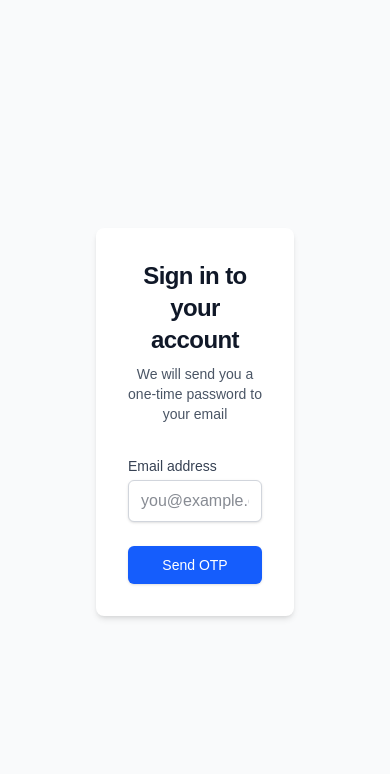
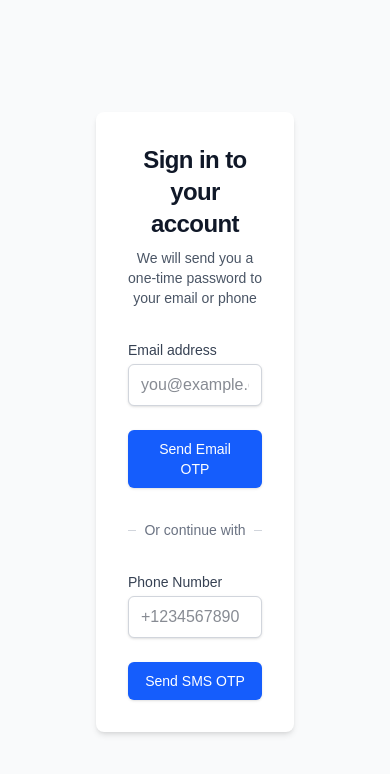
Before and after one commit to MVP-starshape-erp/Test1, a Next.js app: page /login in a window 390 px wide. Shown: the top 774 px of the page. Built offline with nearby package versions, Linux system fonts and the light colour scheme.

Commit message:
Add side-by-side Phone and Email OTP authentication

```diff
--- a/src/app/login/actions.ts
+++ b/src/app/login/actions.ts
@@ -5,21 +5,30 @@ import { redirect } from 'next/navigation'
 import { createClient } from '@/utils/supabase/server'
 
 export async function sendOTP(formData: FormData) {
-  const email = formData.get('email') as string
+  const email = formData.get('email') as string | null
+  const phone = formData.get('phone') as string | null
 
-  if (!email || !email.includes('@')) {
-    throw new Error('Invalid email address')
+  if (!email && !phone) {
+    throw new Error('Email or phone number is required')
   }
 
   const supabase = await createClient()
 
-  // Ensure this sends an OTP and does NOT use password authentication
-  const { error } = await supabase.auth.signInWithOtp({
-    email,
-    options: {
-      shouldCreateUser: true, // Creates user if they don't exist
-    },
-  })
+  let error;
+  if (email) {
+    if (!email.includes('@')) throw new Error('Invalid email address')
+    const res = await supabase.auth.signInWithOtp({
+      email,
+      options: { shouldCreateUser: true },
+    })
+    error = res.error
+  } else if (phone) {
+    const res = await supabase.auth.signInWithOtp({
+      phone,
+      options: { shouldCreateUser: true },
+    })
+    error = res.error
+  }
 
   if (error) {
     if (error.status === 429) {
@@ -28,25 +37,30 @@ export async function sendOTP(formData: FormData) {
     throw new Error(error.message)
   }
 
-  // Redirect to verification page with email as parameter to show the user
-  redirect(`/verify?email=${encodeURIComponent(email)}`)
+  // Redirect to verification page
+  const query = email ? `email=${encodeURIComponent(email)}` : `phone=${encodeURIComponent(phone!)}`
+  redirect(`/verify?${query}`)
 }
 
 export async function verifyOTP(formData: FormData) {
-  const email = formData.get('email') as string
+  const email = formData.get('email') as string | null
+  const phone = formData.get('phone') as string | null
   const token = formData.get('token') as string
 
-  if (!email || !token || token.length !== 6) {
-    throw new Error('Invalid email or OTP format')
+  if (!token || token.length !== 6) {
+    throw new Error('Invalid OTP format')
+  }
+  if (!email && !phone) {
+    throw new Error('Email or phone is required')
   }
 
   const supabase = await createClient()
 
-  const { error } = await supabase.auth.verifyOtp({
-    email,
-    token,
-    type: 'email', // Validates email OTP
-  })
+  const { error } = await supabase.auth.verifyOtp(
+    email
+      ? { email, token, type: 'email' }
+      : { phone: phone!, token, type: 'sms' }
+  )
 
   if (error) {
     throw new Error(error.message)
--- a/src/app/login/page.tsx
+++ b/src/app/login/page.tsx
@@ -7,7 +7,7 @@ export default function LoginPage() {
         <div className="text-center">
           <h1 className="text-2xl font-bold tracking-tight text-gray-900">Sign in to your account</h1>
           <p className="mt-2 text-sm text-gray-600">
-            We will send you a one-time password to your email
+            We will send you a one-time password to your email or phone
           </p>
         </div>
 
@@ -34,7 +34,44 @@ export default function LoginPage() {
               type="submit"
               className="flex justify-center w-full px-4 py-2 text-sm font-medium text-white bg-blue-600 border border-transparent rounded-md shadow-sm hover:bg-blue-700 focus:outline-none focus:ring-2 focus:ring-offset-2 focus:ring-blue-500"
             >
-              Send OTP
+              Send Email OTP
+            </button>
+          </div>
+        </form>
+
+        <div className="relative">
+          <div className="absolute inset-0 flex items-center">
+            <div className="w-full border-t border-gray-300" />
+          </div>
+          <div className="relative flex justify-center text-sm">
+            <span className="px-2 text-gray-500 bg-white">Or continue with</span>
+          </div>
+        </div>
+
+        <form action={sendOTP} className="space-y-6">
+          <div>
+            <label htmlFor="phone" className="block text-sm font-medium text-gray-700">
+              Phone Number
+            </label>
+            <div className="mt-1">
+              <input
+                id="phone"
+                name="phone"
+                type="tel"
+                autoComplete="tel"
+                required
+                placeholder="+1234567890"
+                className="block w-full px-3 py-2 border border-gray-300 rounded-md shadow-sm appearance-none focus:outline-none focus:ring-blue-500 focus:border-blue-500 sm:text-sm text-gray-900 bg-white"
+              />
+            </div>
+          </div>
+
+          <div>
+            <button
+              type="submit"
+              className="flex justify-center w-full px-4 py-2 text-sm font-medium text-white bg-blue-600 border border-transparent rounded-md shadow-sm hover:bg-blue-700 focus:outline-none focus:ring-2 focus:ring-offset-2 focus:ring-blue-500"
+            >
+              Send SMS OTP
             </button>
           </div>
         </form>
--- a/src/app/verify/page.tsx
+++ b/src/app/verify/page.tsx
@@ -6,11 +6,13 @@ import { Suspense } from 'react'
 
 function VerifyForm() {
   const searchParams = useSearchParams()
-  const email = searchParams.get('email') ?? ''
+  const email = searchParams.get('email')
+  const phone = searchParams.get('phone')
 
   return (
     <form action={verifyOTP} className="space-y-6">
-      <input type="hidden" name="email" value={email} />
+      {email && <input type="hidden" name="email" value={email} />}
+      {phone && <input type="hidden" name="phone" value={phone} />}
 
       <div>
         <label htmlFor="token" className="block text-sm font-medium text-gray-700">
@@ -47,9 +49,9 @@ export default function VerifyPage() {
     <div className="flex min-h-screen flex-col items-center justify-center p-24 bg-gray-50">
       <div className="w-full max-w-md p-8 space-y-8 bg-white rounded-lg shadow-md">
         <div className="text-center">
-          <h1 className="text-2xl font-bold tracking-tight text-gray-900">Check your email</h1>
+          <h1 className="text-2xl font-bold tracking-tight text-gray-900">Verify your code</h1>
           <p className="mt-2 text-sm text-gray-600">
-            We sent a verification code to your email address.
+            We sent a verification code to your email or phone.
           </p>
         </div>
 
```
